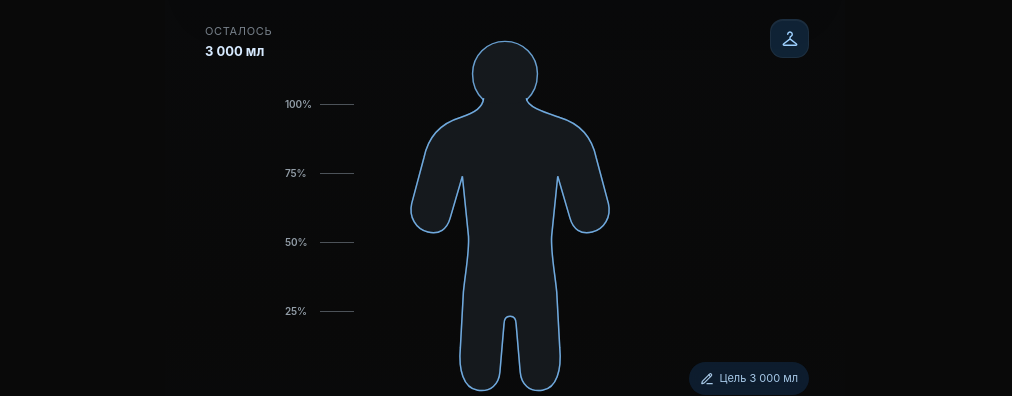
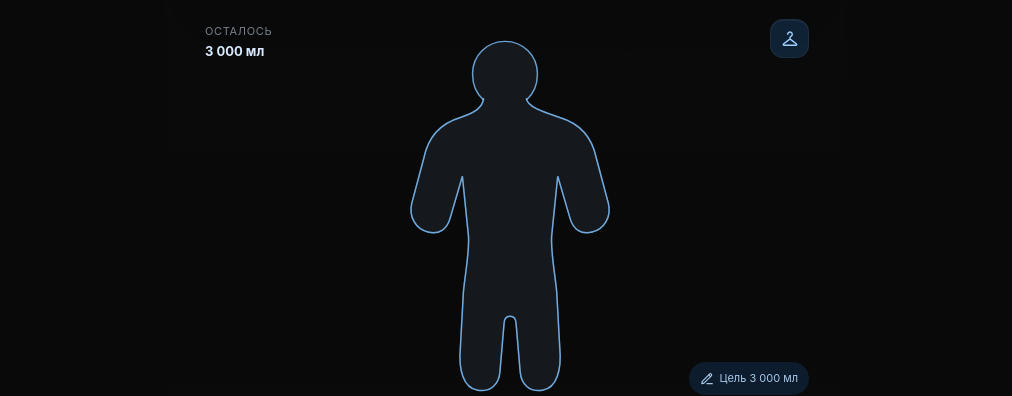
Before and after one commit to egorogarkov34-arch/-2, a React (Vite) app: page / in a window 1280 px wide. Shown: the part 314-710 px from the top of the page, without its empty margins (135-1147 px from the left). Built offline with nearby package versions, Linux system fonts and the light colour scheme.

Commit message:
Move scale outside silhouette renderer

```diff
--- a/src/entities/hydration/ui/BodyWater.tsx
+++ b/src/entities/hydration/ui/BodyWater.tsx
@@ -52,7 +52,6 @@ export const BodyWater = memo(function BodyWater({ percentage, skin = 'male-clas
   const hasWater = fillPercentage > 0.01
   const waveSurface = 'M-70 6 C-40 -6 -14 19 18 7 S82 -7 116 7 S182 20 216 6 S281 -7 322 7 S366 19 400 5'
   const waterShape = `${waveSurface} V430 H-70Z`
-  const scaleMarks = [100, 75, 50, 25]
   const label = language === 'en' ? `Body silhouette filled to ${Math.round(percentage)} percent` : `\u0421\u0438\u043b\u0443\u044d\u0442 \u0437\u0430\u043f\u043e\u043b\u043d\u0435\u043d \u0432\u043e\u0434\u043e\u0439 \u043d\u0430 ${Math.round(percentage)} \u043f\u0440\u043e\u0446\u0435\u043d\u0442\u043e\u0432`
   return (
     <div className={`body-water-wrap${compact ? ' is-preview' : ''}`} role="img" aria-label={label}>
@@ -65,7 +64,6 @@ export const BodyWater = memo(function BodyWater({ percentage, skin = 'male-clas
         <g clipPath={`url(#${clipId})`}>{hasWater && <motion.g className="water-level" style={{ willChange: 'transform' }} initial={{ y: 390 }} animate={{ y: level }} transition={{ type: 'spring', stiffness: 32, damping: 18, mass: .9 }}><motion.g className="water-wave" style={{ willChange: 'transform' }} animate={{ x: [-13, 13, -13] }} transition={{ duration: 5.8, repeat: Infinity, ease: 'easeInOut' }}><path d={waterShape} fill={`url(#${waveId})`}/><path d={waveSurface} stroke="rgba(225,248,255,.92)" strokeWidth="2" fill="none" strokeLinecap="round"/></motion.g></motion.g>}</g>
         <path d={shape.bodyOutline} className="silhouette-stroke"/><path d={shape.headOutline} className="silhouette-stroke"/>{shape.headExtraOutlines?.map((path) => <path d={path} className="silhouette-stroke" key={path}/>)}
       </svg>
-      {!compact && <div className="body-scale">{scaleMarks.map((mark) => <span key={mark}><b>{mark}%</b><i/></span>)}</div>}
     </div>
   )
 })
```
